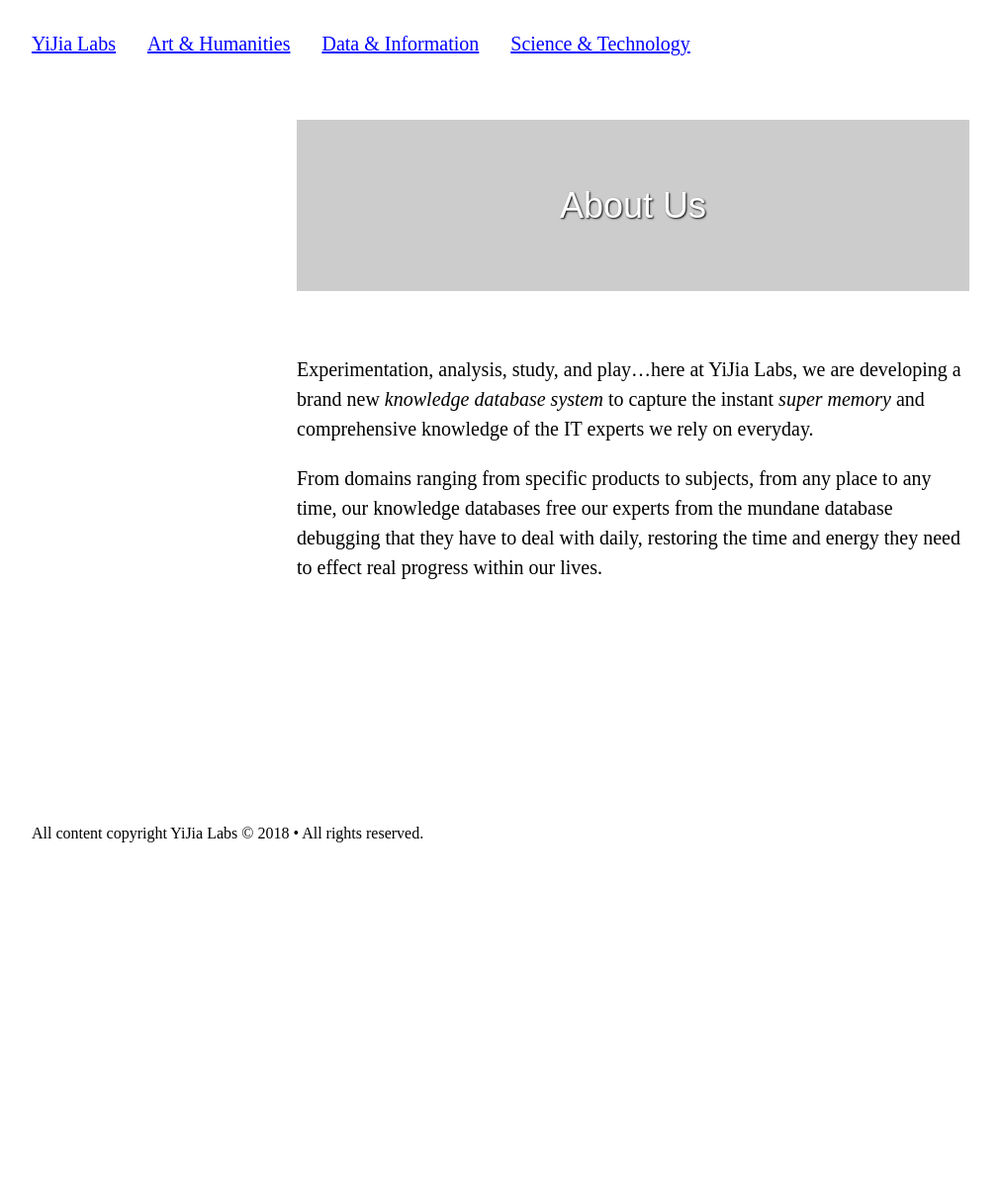
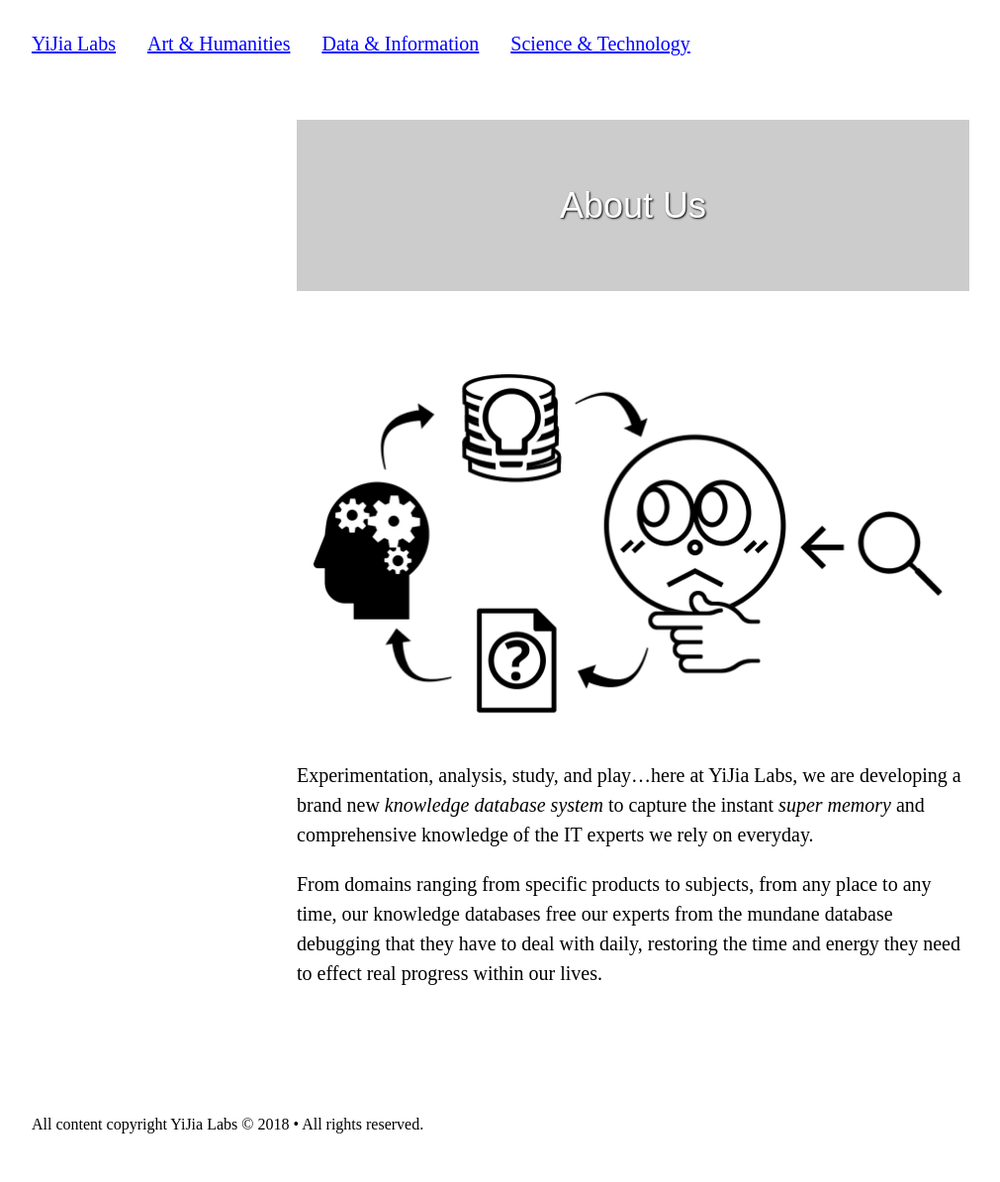
Before and after one commit to yijialabs/yijialabs-website, a Jekyll site: the page built from about.md, in a window 1280 px wide. Shown: the whole page at 99% size, without its empty margins (0-1011 px from the left). Built offline with Jekyll 4.4.1, drawn with Linux system fonts in a browser that asks for light colours; nearby versions of some CDN libraries; before the commit the page ends 900 px from its top, so only the background shows below that.

Commit message:
Update Pages “about”

```diff
--- a/about.md
+++ b/about.md
@@ -1,8 +1,10 @@
 ---
 layout: page
 title: About Us
-cover_image: /images/about-us-imagefeature.png
+cover_image: ''
 ---
+![](/images/about-us-imagefeature.png)
+
 Experimentation, analysis, study, and play…here at YiJia Labs, we are developing a brand new _knowledge database system_ to capture the instant _super memory_ and comprehensive knowledge of the IT experts we rely on everyday.
 
 From domains ranging from specific products to subjects, from any place to any time, our knowledge databases free our experts from the mundane database debugging that they have to deal with daily, restoring the time and energy they need to effect real progress within our lives.
```
